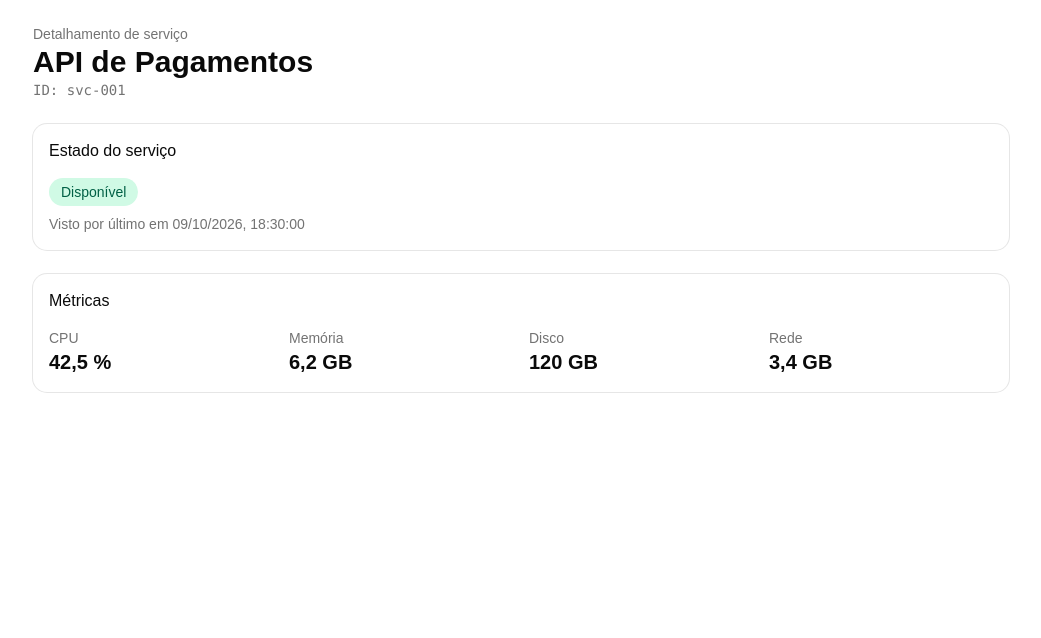
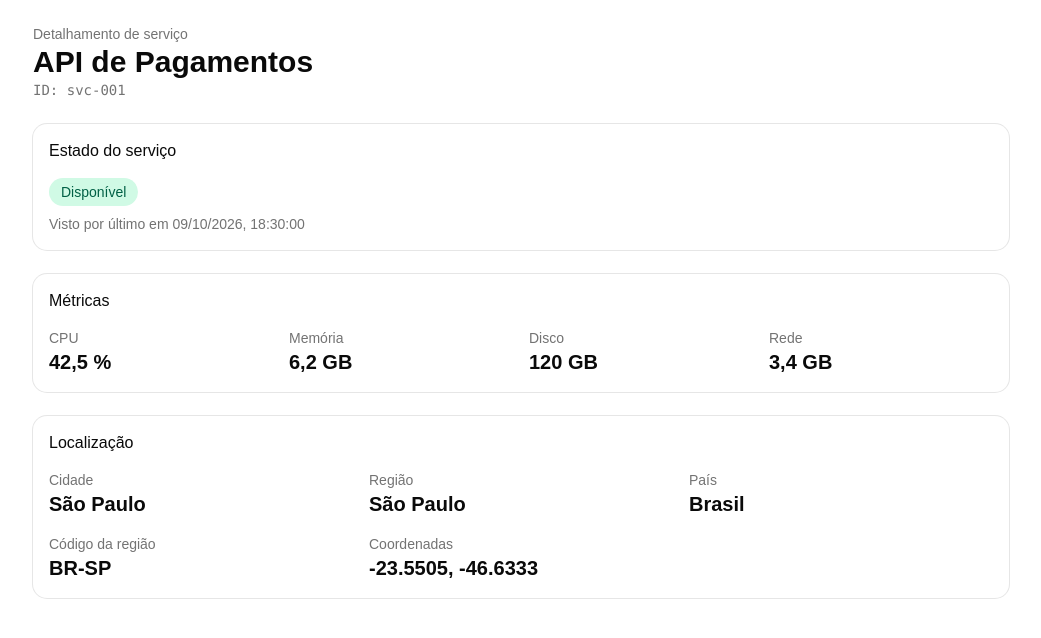
Before and after one commit to Team-Zero-DSM/GreenER, a React (Vite) app in the folder frontend/: page /servicos/svc-001 in a window 1280 px wide. Shown: the top 638 px of the page, without its empty margins (119-1160 px from the left). Built offline with nearby package versions, Linux system fonts and the light colour scheme.

Commit message:
feat(#30): adiciona área de localização do serviço

```diff
--- a/frontend/src/pages/ServiceDetailPage.tsx
+++ b/frontend/src/pages/ServiceDetailPage.tsx
@@ -100,6 +100,26 @@ export function ServiceDetailPage() {
           )}
         </CardContent>
       </Card>
+      <Card>
+        <CardHeader>
+          <CardTitle>Localização</CardTitle>
+        </CardHeader>
+        <CardContent>
+          <dl className="grid grid-cols-2 gap-4 md:grid-cols-3">
+            <InfoItem label="Cidade" value={service.location.city} />
+            <InfoItem label="Região" value={service.location.region} />
+            <InfoItem label="País" value={service.location.country} />
+            <InfoItem
+              label="Código da região"
+              value={service.location.regionCode}
+            />
+            <InfoItem
+              label="Coordenadas"
+              value={`${service.location.latitude.toFixed(4)}, ${service.location.longitude.toFixed(4)}`}
+            />
+          </dl>
+        </CardContent>
+      </Card>
     </main>
   );
 }
```
